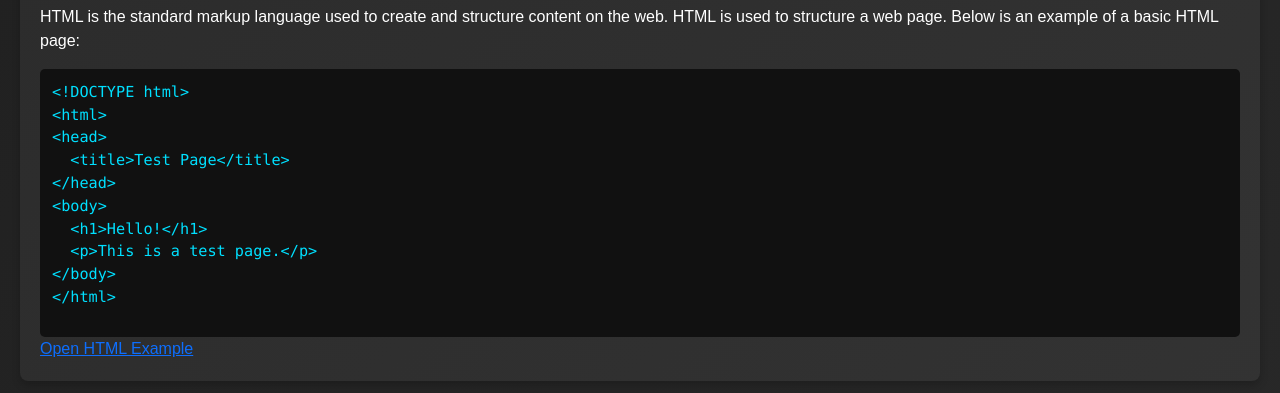
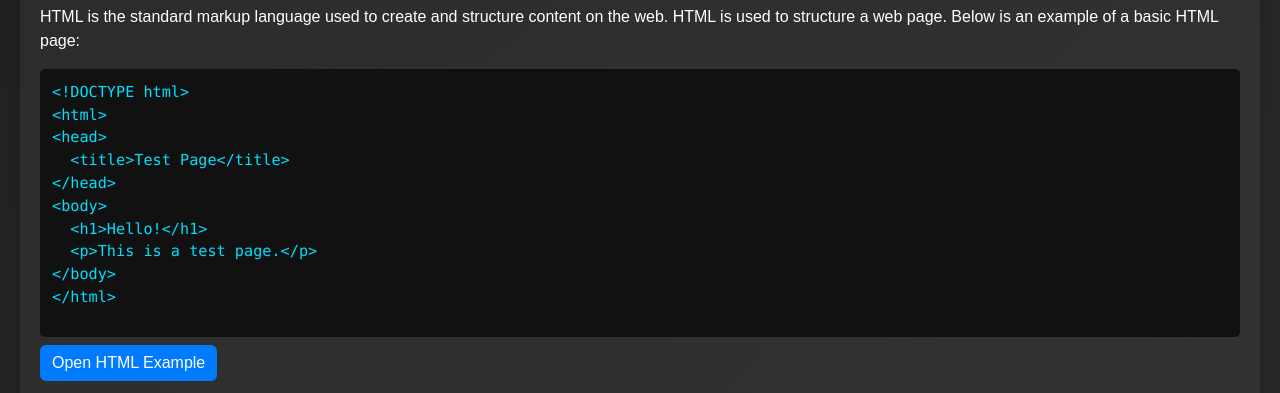
Before and after one commit to AKA-Sijan/MyWebDevelopmentPortfolio.github.io, a plain HTML site: page index.html in a window 1280 px wide. Shown: the part 559-952 px from the top of the page. Drawn offline with nearby package versions, Linux system fonts and the light colour scheme.

Commit message:
Update index.html

```diff
--- a/index.html
+++ b/index.html
@@ -153,7 +153,7 @@
 &lt;/html&gt;
 </pre>
     </div>
-    <a href="test-page.html" target="_blank" class=".btn-primary">Open HTML Example</a>
+    <a href="test-page.html" target="_blank" class="btn btn-primary mt-2">Open HTML Example</a>
 </div>
 
 <!-- CSS -->
```
